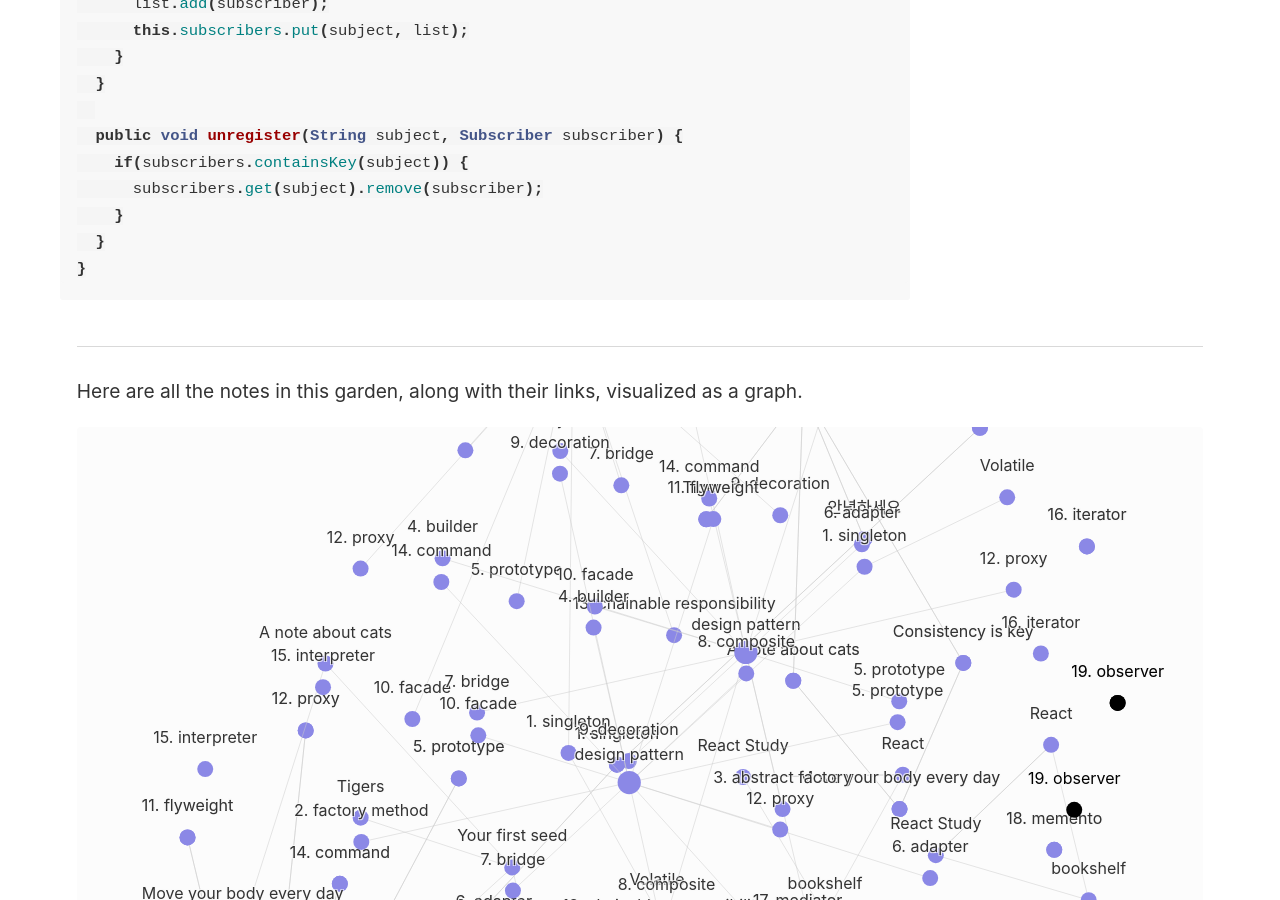
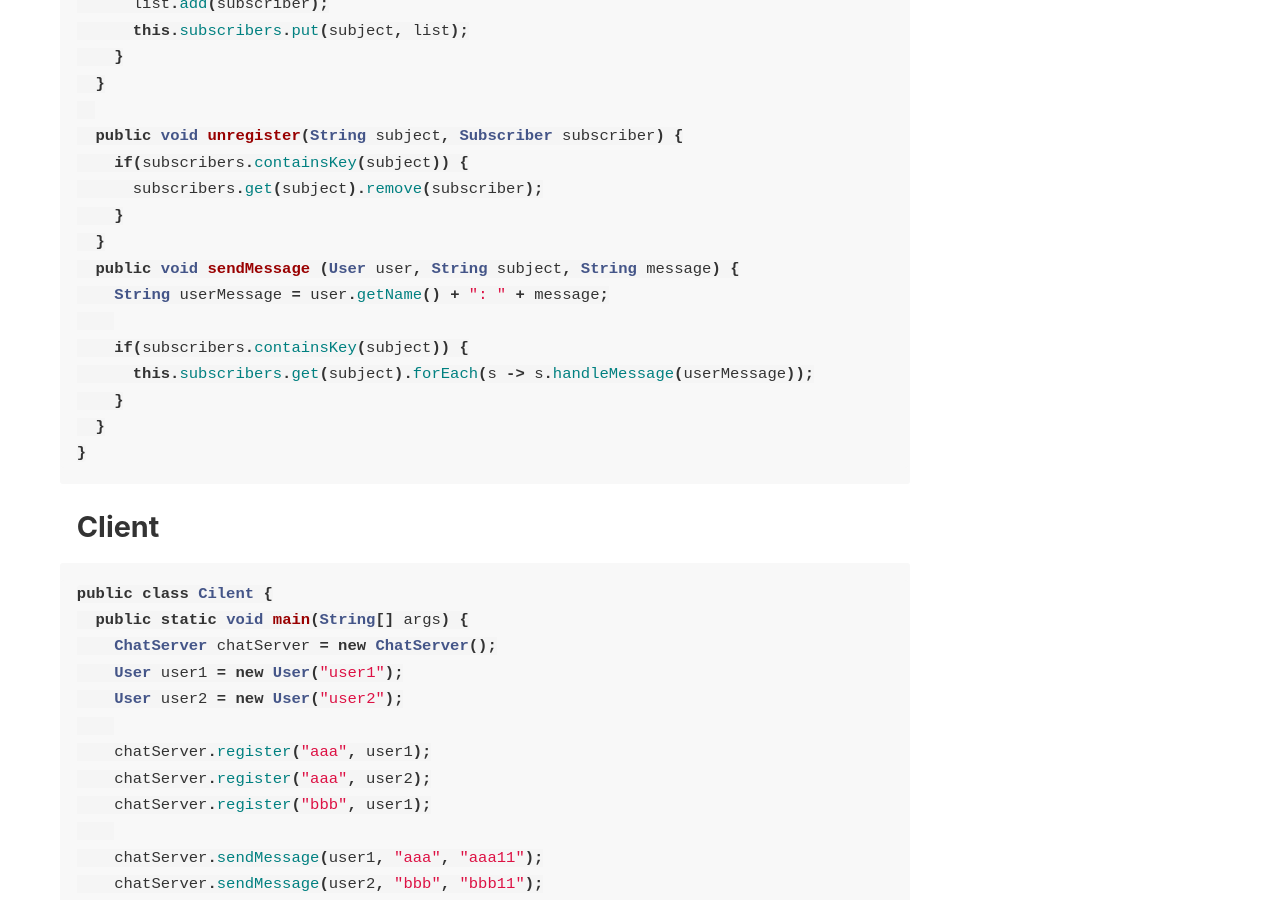
Before and after one commit to innjie/mydocs, a Jekyll site: the page built from _notes/documents/study/Design Pattern/19. Observer.md, in a window 1280 px wide and 900 px high, scrolled down 1827 px. Built offline with Jekyll 4.4.1, drawn with Linux system fonts in a browser that asks for light colours; some of the changed text lies outside the part shown.

Commit message:
Update 19. Observer.md

````diff
--- a/_notes/documents/study/Design Pattern/19. Observer.md
+++ b/_notes/documents/study/Design Pattern/19. Observer.md
@@ -64,5 +64,53 @@ public class ChatServer {
       subscribers.get(subject).remove(subscriber);
     }
   }
+  public void sendMessage (User user, String subject, String message) {
+    String userMessage = user.getName() + ": " + message;
+
+    if(subscribers.containsKey(subject)) {
+      this.subscribers.get(subject).forEach(s -> s.handleMessage(userMessage));
+    }
+  }
 }
 ```
+
+## Client
+```java
+public class Cilent {
+  public static void main(String[] args) {
+    ChatServer chatServer = new ChatServer();
+    User user1 = new User("user1");
+    User user2 = new User("user2");
+
+    chatServer.register("aaa", user1);
+    chatServer.register("aaa", user2);
+    chatServer.register("bbb", user1);
+
+    chatServer.sendMessage(user1, "aaa", "aaa11");
+    chatServer.sendMessage(user2, "bbb", "bbb11");
+  }
+}
+```
+<hr>
+
+# 장단점
+## 장점
+- 상태를 변경하는 객체 `publisher`와 변경을 감지하는 객체 `subscriber`의 관계를 느슨하게 유지할 수 있다.
+- `Subject`의 상태 변경을 주기적으로 조회하지 않고 자동으로 감지할 수 있다.
+- 런타임에 옵저버를 추가하거나 제거할 수 있다.
+
+## 단점
+- 복잡도가 증가한다.
+- 다수의 `Observer` 객체를 등록 이후 해지하지 않으면 메모리 누수가 발생할 수 있다.
+
+<hr>
+
+# Example
+## Observer, Observable
+`Java 9`부터는 사용을 권장하지 않는다. 대신 `PropertyChangeListener`를 사용한다.
+
+## Flow
+`Processor`, `Publisher`, `Subscriber`과 `onComplete`를 확장하여 사용할 수 있다.
+
+## ApplicationContext
+`EventPublisher` 이다.
````
